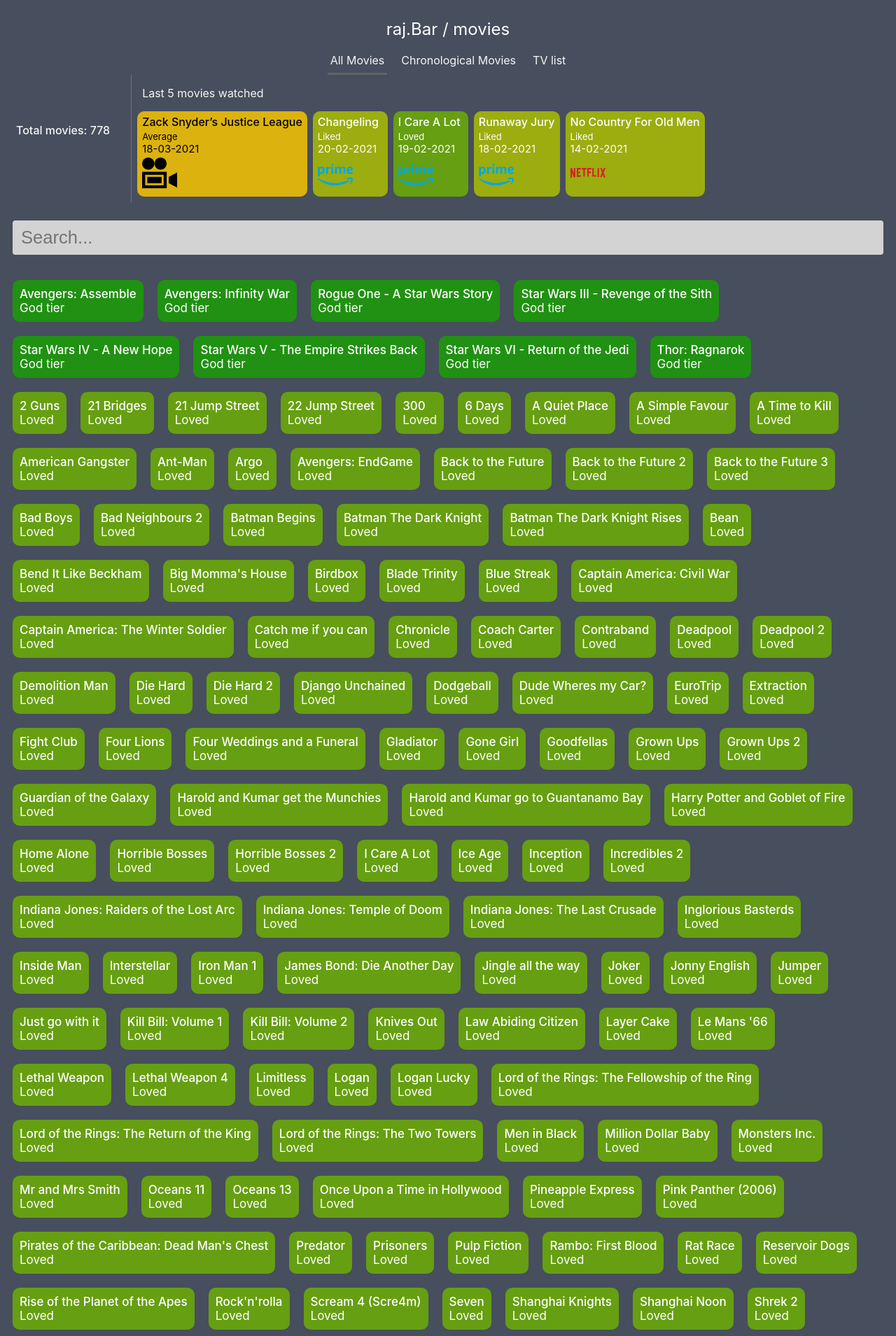
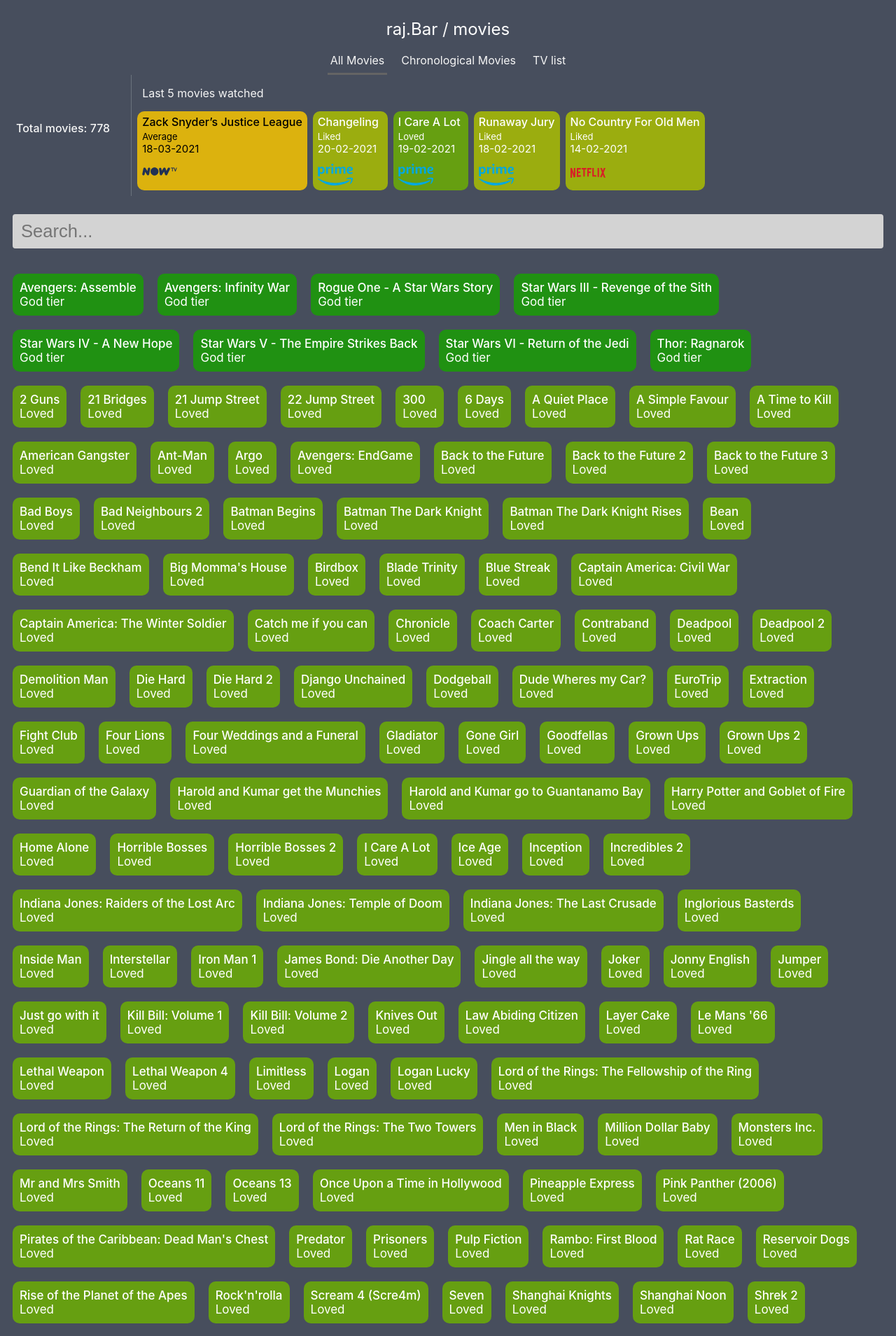
Before and after one commit to rajBar/movies, a Jekyll site: the page built from index.md, in a window 1280 px wide. Shown: the top 1909 px of the page at 70% size. Built offline with Jekyll 4.4.1, drawn with Linux system fonts in a browser that asks for light colours.

Commit message:
adding nowtv to the movie list

```diff
--- a/_data/movie-ratings.csv
+++ b/_data/movie-ratings.csv
@@ -776,4 +776,4 @@ The Social Dilemma, 4, 03-11-2020, n
 "Runaway Jury", 4, 18-02-2021, p
 "I Care A Lot", 5, 19-02-2021, p
 "Changeling", 4, 20-02-2021, p
-"Zack Snyder’s Justice League", 3, 18-03-2021, c
+"Zack Snyder’s Justice League", 3, 18-03-2021, s
--- a/_includes/location-icon.html
+++ b/_includes/location-icon.html
@@ -10,4 +10,6 @@
     <img style="width: 50px; top: 18px; position: relative; margin-bottom: 18px;" src="{{site.baseurl}}/assets/images/rakuten.svg"/>
 {% elsif include.location == " d" %}
     <img style="width: 50px; top: 10px; position: relative; margin-bottom: 8px;" src="{{site.baseurl}}/assets/images/disney.svg"/>
+{% elsif include.location == " s" %}
+    <img style="width: 50px; top: 17px; position: relative; margin-bottom: 26px;" src="{{site.baseurl}}/assets/images/nowtv.svg"/>
 {% endif %}
```
Also changed, not shown: assets/images/nowtv.svg (added), 1 other file.
